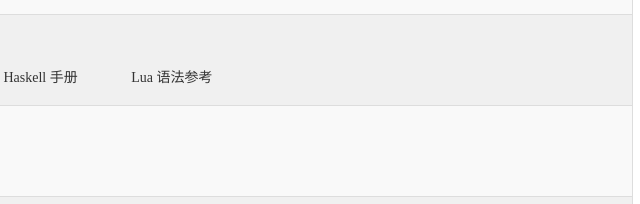
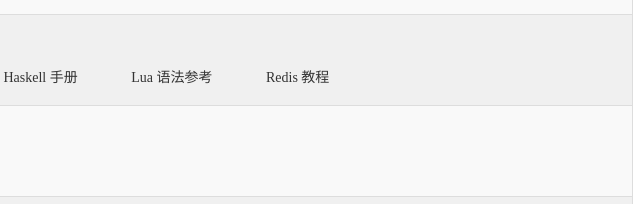
Before and after one commit to kwx/kwx.github.io, a plain HTML site: page index.html in a window 1280 px wide. Shown: the part 370-574 px from the top of the page, 627-1267 px from the left. Drawn offline with Linux system fonts and the light colour scheme.

Commit message:
增加 Redis 菜鸟教程书签

```diff
--- a/index.html
+++ b/index.html
@@ -75,6 +75,7 @@ a:hover {text-decoration: none;}
             <span><a href="http://en.wikibooks.org/wiki/Cg_Programming/Unity" target="_blank">Unity Cg Programming</a></span>
             <span><a href="https://www.haskell.org/hoogle" target="_blank">Haskell 手册</a></span>
             <span><a href="http://www.runoob.com/lua/lua-tutorial.html" target="_blank">Lua 语法参考</a></span>
+            <span><a href="http://www.runoob.com/redis/redis-tutorial.html" target="_blank">Redis 教程</a></span>
         </div>
     </li>
 
```
Also changed, not shown: m/index.html (+1 -0 lines).
